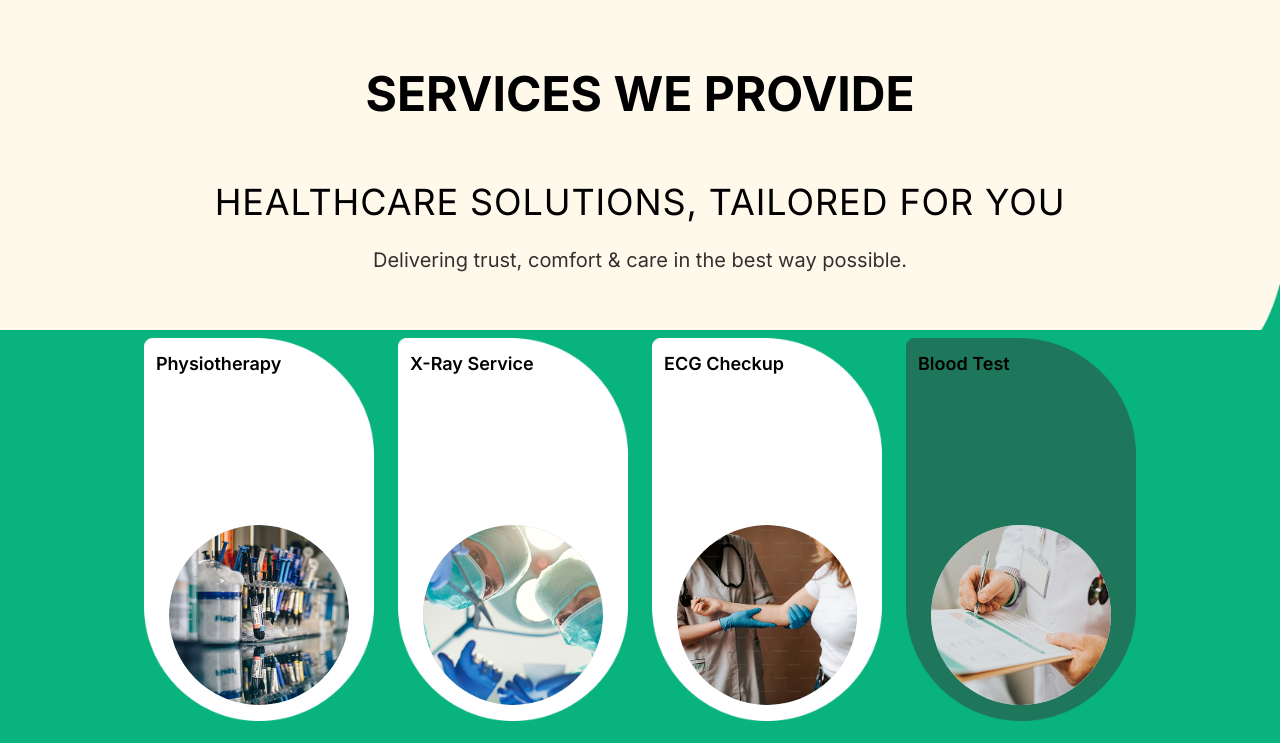
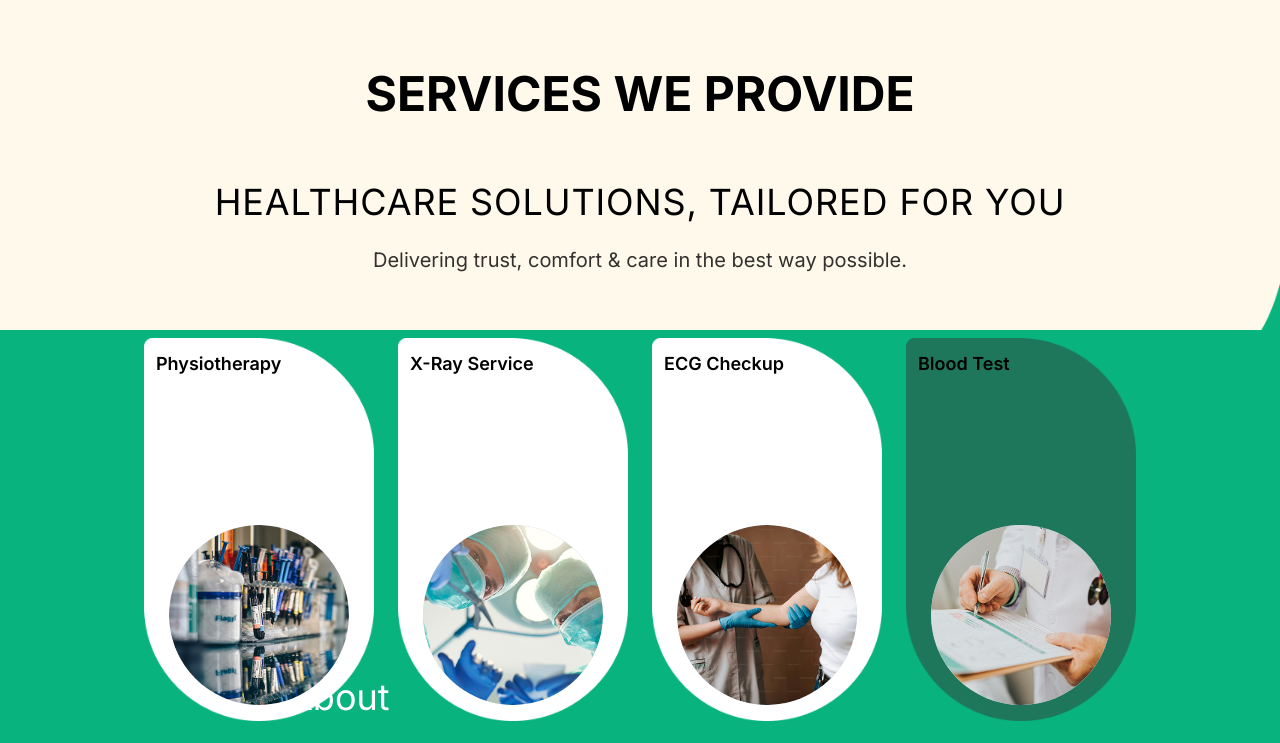
Before and after one commit to TishaKedar/medi-home, a React (Create React App) app: page / in a window 1280 px wide. Shown: the part 880-1623 px from the top of the page. Built offline with nearby package versions, Linux system fonts and the light colour scheme.

Commit message:
fix footer

```diff
--- a/src/pages/About.js
+++ b/src/pages/About.js
@@ -1,6 +1,6 @@
 export default function About() {
   return (
-    <div className="relative w-full mt-0 sm:mt-0 md:mt-0 lg:-mt-[500px]">
+    <div className="relative w-full mt-0 sm:mt-0 md:mt-0 lg:-mt-[600px]">
 
       {/* Green Background */}
       <div className="absolute inset-0 w-full h-[800px] sm:h-[1000px] md:h-[1000px] lg:h-[1400px] bg-[#09B37D] z-0"></div>
--- a/src/pages/Contact.js
+++ b/src/pages/Contact.js
@@ -20,7 +20,7 @@ const Contact = () => {
   return (
     <section
       aria-label="Book an appointment"
-      className="w-full relative overflow-hidden min-h-[800px] sm:min-h-[1000px] md:min-h-[1200px] lg:min-h-[2000px]"
+      className="w-full relative overflow-hidden min-h-[800px] sm:min-h-[1000px] md:min-h-[1200px] lg:min-h-[1400px]"
       style={{
         background: isDesktop
           ? "#b7d1c8 url('/assests/footer.png') no-repeat center 500px / 100% 90%"
```
